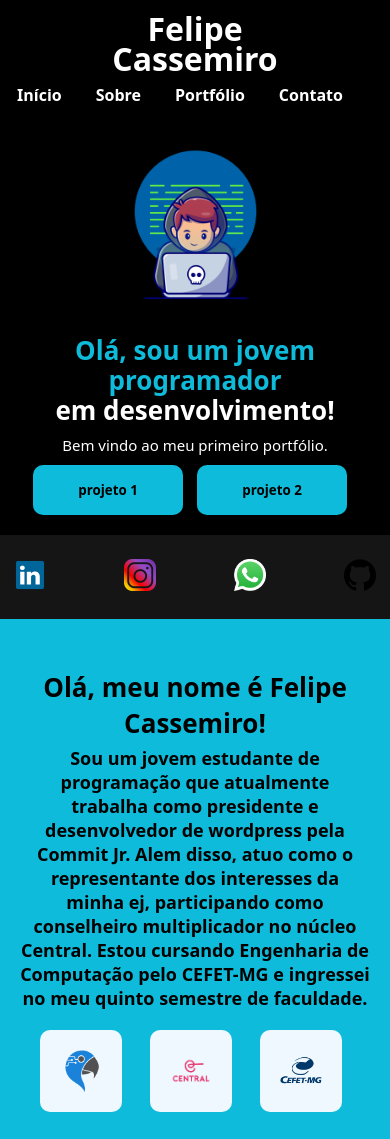
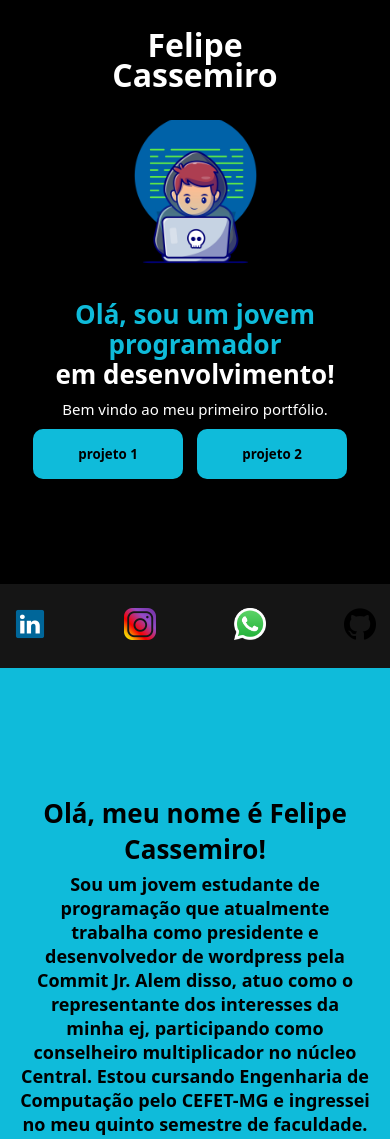
Before and after one commit to felipecass15122/mypage, a plain HTML site: page index.html in a window 390 px wide. Shown: the top 1139 px of the page. Drawn offline with Linux system fonts and the light colour scheme; files whose address does not match are found by name.

Commit message:
Update style.css

```diff
--- a/style.css
+++ b/style.css
@@ -268,9 +268,9 @@ footer{
 
 @media(max-width: 1024px){
     header{
-        flex-direction: column;
+        flex-direction: row;
         align-items: center;
-        position: relative;
+        position: fixed;
         padding: 10px 0px;
         justify-content: center;
         gap: 10px;
@@ -284,6 +284,10 @@ footer{
         margin: 0;
     }
 
+    ul{
+        display: none;
+    }
+
     #title{
         padding: 0 ;
     }
@@ -294,6 +298,7 @@ footer{
         height: 100%;
         margin-bottom: 20px;
         background-image: none;
+        padding: 10vh 5vw;
     }
 
     #imagem-principal > img{
@@ -331,7 +336,7 @@ footer{
         flex-direction: column;
         align-items: center;
         height: 100%;
-        padding: 50px 0px;
+        padding: 15vh 0vw;
     }
 
     #sobre h2{
```
